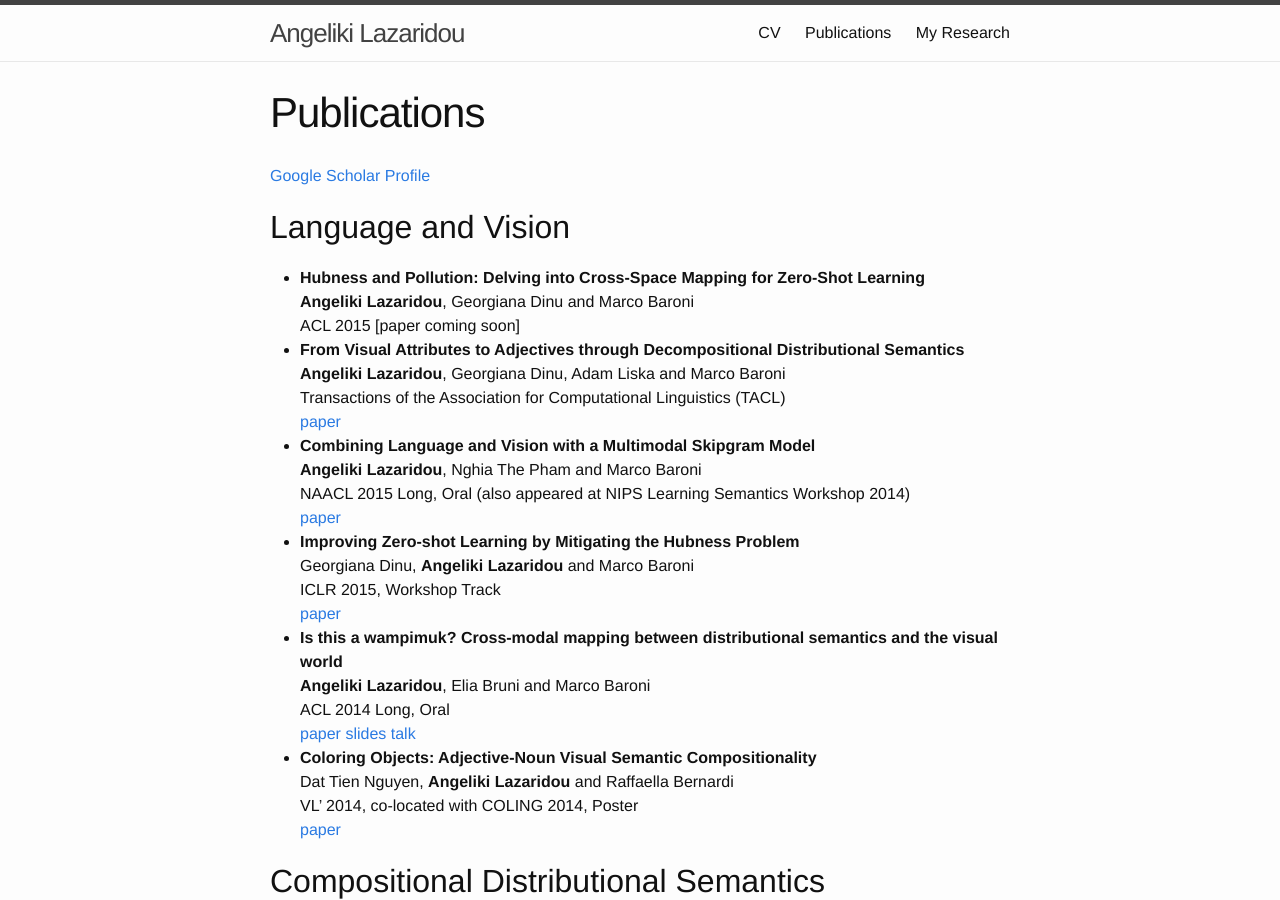
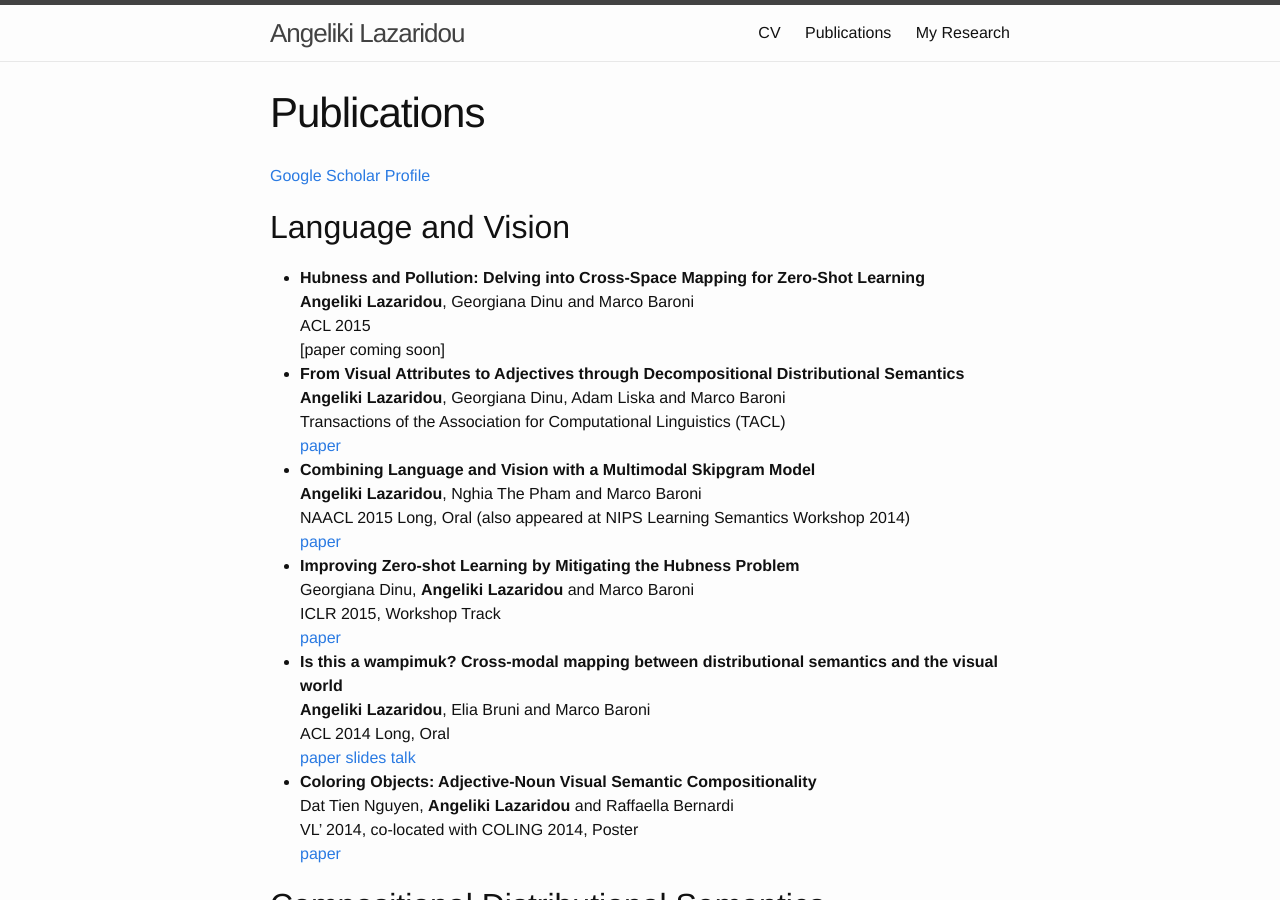
Before and after one commit to angelikilazaridou/angelikilazaridou.github.io, a Jekyll site: the page built from publications.md, in a window 1280 px wide and 900 px high. Built offline with Jekyll 4.4.1, drawn with Linux system fonts in a browser that asks for light colours.

Commit message:
updates3

```diff
--- a/publications.md
+++ b/publications.md
@@ -10,7 +10,7 @@ Language and Vision
 ------------------
 * **Hubness and Pollution: Delving into Cross-Space Mapping for Zero-Shot Learning**\\
 **Angeliki Lazaridou**, Georgiana Dinu and Marco Baroni\\
-ACL 2015
+ACL 2015\\
 [paper coming soon]
 * **From Visual Attributes to Adjectives through Decompositional Distributional Semantics**\\
 **Angeliki Lazaridou**, Georgiana Dinu, Adam Liska and Marco Baroni\\
```
